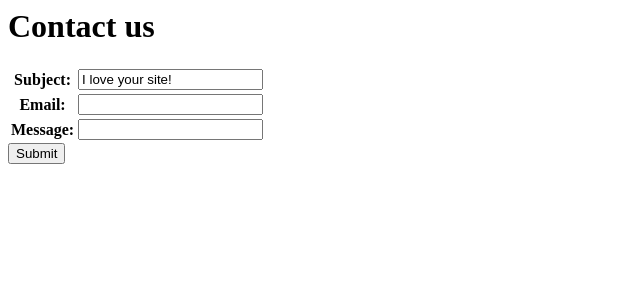
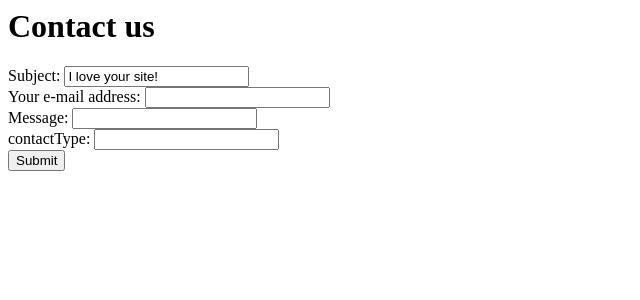
Before and after one commit to billmlion/mysite, a Django app: a page that uses books/templates/contact_form.html in a window 1280 px wide. Shown: the top 300 px of the page, without its empty margins (0-640 px from the left). Run offline with Django 3.2, Linux system fonts and the light colour scheme; parts of the project's set-up code (start-up, migrations or seed data) failed here and were passed over.

Commit message:
test form

```diff
--- a/books/forms.py
+++ b/books/forms.py
@@ -1,6 +1,30 @@
+# -*- coding: utf-8 -*-
 from django import forms
+from django.forms.extras.widgets import SelectDateWidget
+
+
+
+BIRTH_YEAR_CHOICES = ('1980', '1981', '1982')
+FAVORITE_COLORS_CHOICES = (('blue', 'Blue'),
+                            ('green', 'Green'),
+                            ('black', 'Black'))
+MONTHS = {
+    1:('jan'), 2:('feb'), 3:('mar'), 4:('apr'),
+    5:('may'), 6:('jun'), 7:('jul'), 8:('aug'),
+    9:('sep'), 10:('oct'), 11:('nov'), 12:('dec')
+}
+
 
 class ContactForm(forms.Form):
-   subject = forms.CharField()
-   email = forms.EmailField(required=False)
+   subject = forms.CharField(required=False, max_length=5, help_text='100 characters max.')
+   email = forms.EmailField(error_messages={'required': '你这个无名人士.....'},help_text="邮件格式")
    message = forms.CharField()
+   # contactType = forms.CharField(widget=SelectDateWidget(years=BIRTH_YEAR_CHOICES))
+   contactType = forms.CharField(widget=SelectDateWidget(years=BIRTH_YEAR_CHOICES))
+
+   def clean_message(self):
+       message = self.cleaned_data['message']
+       num_words = len(message.split())
+       if num_words < 4:
+           raise forms.ValidationError("请输入超过4个字符")
+       return message
--- a/books/templates/contact_form.html
+++ b/books/templates/contact_form.html
@@ -2,6 +2,21 @@
       <head>
        <title>Contact us</title>
       </head>
+      <style type="text/css">
+         ul.errorlist {
+           margin: 0;
+           padding: 0;
+         }
+         .errorlist li {
+           background‐ color: red;
+           color: red;
+           display: block;
+           font‐ size: 10px;
+           margin: 0 0 3px;
+           padding: 4px 5px;
+         }
+      </style>
+
       <body>
              <h1>Contact us</h1>
                {% if form.errors %}
@@ -10,10 +25,28 @@
                 </p>
              {% endif %}
              <form action="" method="post">
-     <table>
-     {{ form.as_table }}
-     </table>
+                 {% csrf_token %}
+                 <div class="field">
+                     {{ form.subject.errors }}
+                     <label for="id_subject">Subject:</label>
+                     {{ form.subject }}
+                 </div>
+                 <div class="field">
+                     {{ form.email.errors }}
+                     <label for="id_email">Your e‐mail address:</label>
+                     {{ form.email }}
+                 </div>
+                 <div class="field">
+                     {{ form.message.errors }}
+                     <label for="id_message">Message:</label>
+                     {{ form.message }}
+                 </div>
+                 <div class="field">
+                     {{ form.c.errors }}
+                     <label for="id_contactType">contactType:</label>
+                     {{ form.contactType }}
+                 </div>
                  <input type="submit" value="Submit">
              </form>
       </body>
-</html>
+</html
--- a/books/views.py
+++ b/books/views.py
@@ -53,10 +53,12 @@ def contact(request):
            #  cd.get('email', 'noreply@example.com'),
            #  ['siteowner@example.com'],
            # )
-           return HttpResponseRedirect('/thanks/')
+           return HttpResponseRedirect("/books")
+        else:
+            return render_to_response('contact_form.html', {'form': form},context_instance=RequestContext(request))
     else:
         form = ContactForm(initial={'subject': 'I love your site!'})
-        return render_to_response('contact_form.html', {'form': form})
+        return render_to_response('contact_form.html', {'form': form},context_instance=RequestContext(request))
 
 
 @login_required
```
Lines whose indentation alone changed are shown as unchanged.
